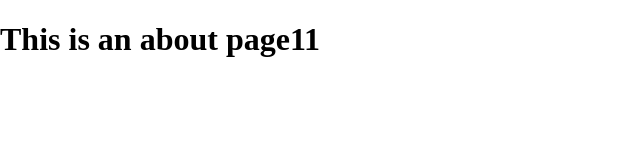
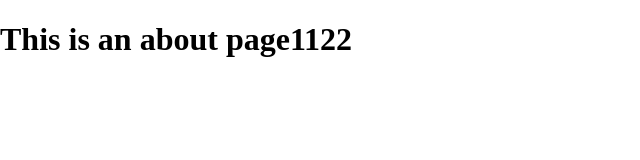
Before and after one commit to innagine/Test-Institution-FE, a Vue app in the folder test-institutions/: page /#/about in a window 1280 px wide. Shown: the top 160 px of the page, without its empty margins (0-640 px from the left). Built offline with nearby package versions, Linux system fonts and the light colour scheme.

Commit message:
Update About.vue

```diff
--- a/test-institutions/src/views/About.vue
+++ b/test-institutions/src/views/About.vue
@@ -1,5 +1,5 @@
 <template>
   <div class="about">
-    <h1>This is an about page11</h1>
+    <h1>This is an about page1122</h1>
   </div>
 </template>
```
